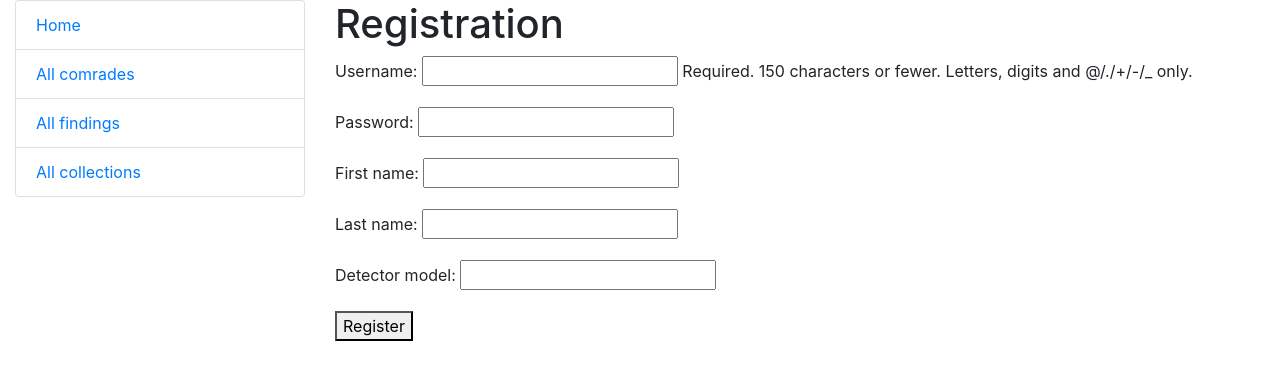
After one commit to Roman-Sokolov-V/site_for_metal_detector_enthusiasts, a Django app: page /catalog/comrades/create/ in a window 1280 px wide. The commit adds this page. Shown: the top 380 px of the page. Run offline with Django 5.2, Linux system fonts and the light colour scheme.

Commit message:
Add UserCreate view and template user_form.html

```diff
--- a/catalog/models.py
+++ b/catalog/models.py
@@ -10,7 +10,7 @@ from my_precious.settings import AUTH_USER_MODEL
 RATING_CHOICES = [(1, 1),(2, 2),(3, 3),(4, 4), (5, 5)]
 
 class User(AbstractUser):
-    detector_model = models.CharField(max_length=255, blank=True, null=True)
+    detector_model = models.CharField(max_length=255, null=True, blank=True)
     photo = models.ImageField(upload_to="users_photo/", null=True, blank=True)
 
     class Meta:
--- a/catalog/urls.py
+++ b/catalog/urls.py
@@ -6,6 +6,7 @@ from catalog.views import (
     index,
     UserList,
     UserDetail,
+    UserCreate,
     CollectionList,
     CollectionDetail,
     FindingsList,
@@ -19,6 +20,7 @@ urlpatterns = [
     path("index/", index, name="index"),
     path("comrades/", UserList.as_view(), name="comrades"),
     path("comrades/<int:pk>/", UserDetail.as_view(), name="comrades-detail"),
+    path("comrades/create/", UserCreate.as_view(), name="comrades-create"),
     path("collections/", CollectionList.as_view(), name="collections"),
     path(
         "collections/<slug:coll_slag>/",
--- a/catalog/views.py
+++ b/catalog/views.py
@@ -2,6 +2,7 @@ import django.contrib.auth
 from django.shortcuts import render
 from django.http import HttpResponse, HttpRequest
 from django.contrib.auth import get_user_model
+from django.urls import reverse_lazy
 from django.views import generic
 
 from catalog.models import Finding, Collection
@@ -27,6 +28,12 @@ class UserDetail(generic.DetailView):
     def get_queryset(self):
         queryset = super().get_queryset().prefetch_related("findings").all()
         return queryset
+
+class UserCreate(generic.CreateView):
+    model = get_user_model()
+    fields = ("username", "password", "first_name",
+              "last_name", "detector_model")
+    success_url = reverse_lazy("catalog:comrades")
 
 
 class CollectionList(generic.ListView):
--- /dev/null
+++ b/templates/catalog/user_form.html
@@ -0,0 +1,11 @@
+{% extends "base.html" %}
+
+{% block content %}
+  <h1>Registration</h1>
+  <form action="" method="post">
+    {% csrf_token %}
+    {{ form.as_p }}
+    <button type="submit">Register</button>
+  </form>
+
+{% endblock %}
--- a/templates/catalog/user_list.html
+++ b/templates/catalog/user_list.html
@@ -7,4 +7,10 @@
   {% empty %}
     <p> We don't have any comrades, yet.</p>
   {% endfor %}
+  <p> If you want tp be our comrade
+    <a href="{% url 'catalog:comrades-create' %}">
+      click here
+    </a>
+
+  </p>
 {% endblock %}
```
